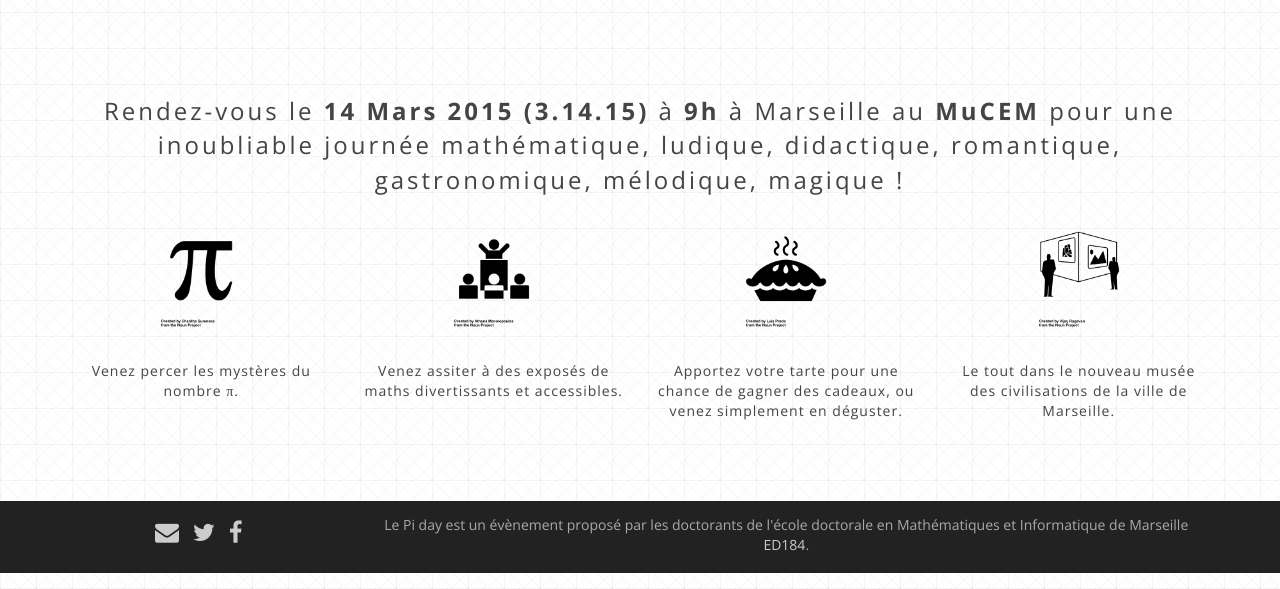
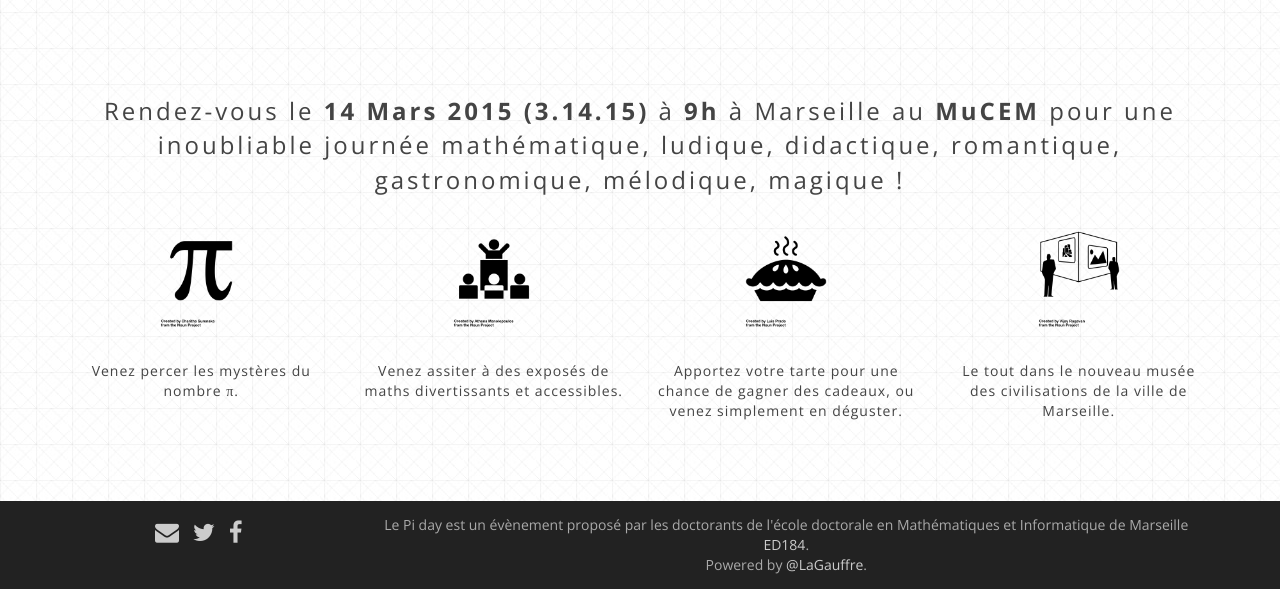
Before and after one commit to Piday/piday.github.io, a Jekyll site: the page built from index.html, in a window 1280 px wide and 1189 px high. Shown: the part 600-1189 px from the top of the window. Built offline with Jekyll 4.4.1, drawn with Linux system fonts in a browser that asks for light colours; nearby versions of some CDN libraries; Markdown is read by kramdown in place of the engine named in the settings.

Commit message:
Powered by LaGauffre

```diff
--- a/_layouts/default.html
+++ b/_layouts/default.html
@@ -120,6 +120,9 @@
               Le Pi day est un évènement proposé par les doctorants de l'école doctorale en Mathématiques et Informatique de Marseille
               <a href="http://ed184.lif.univ-mrs.fr/doku.php">ED184</a>.
             </div>
+            <div class="text-center">
+              Powered by <a href="http://pierre-olivier.goffard.me">@LaGauffre</a>.
+            </div>
           </div>
         </div>
       </div>
```
Also changed, not shown: 6 other files.
